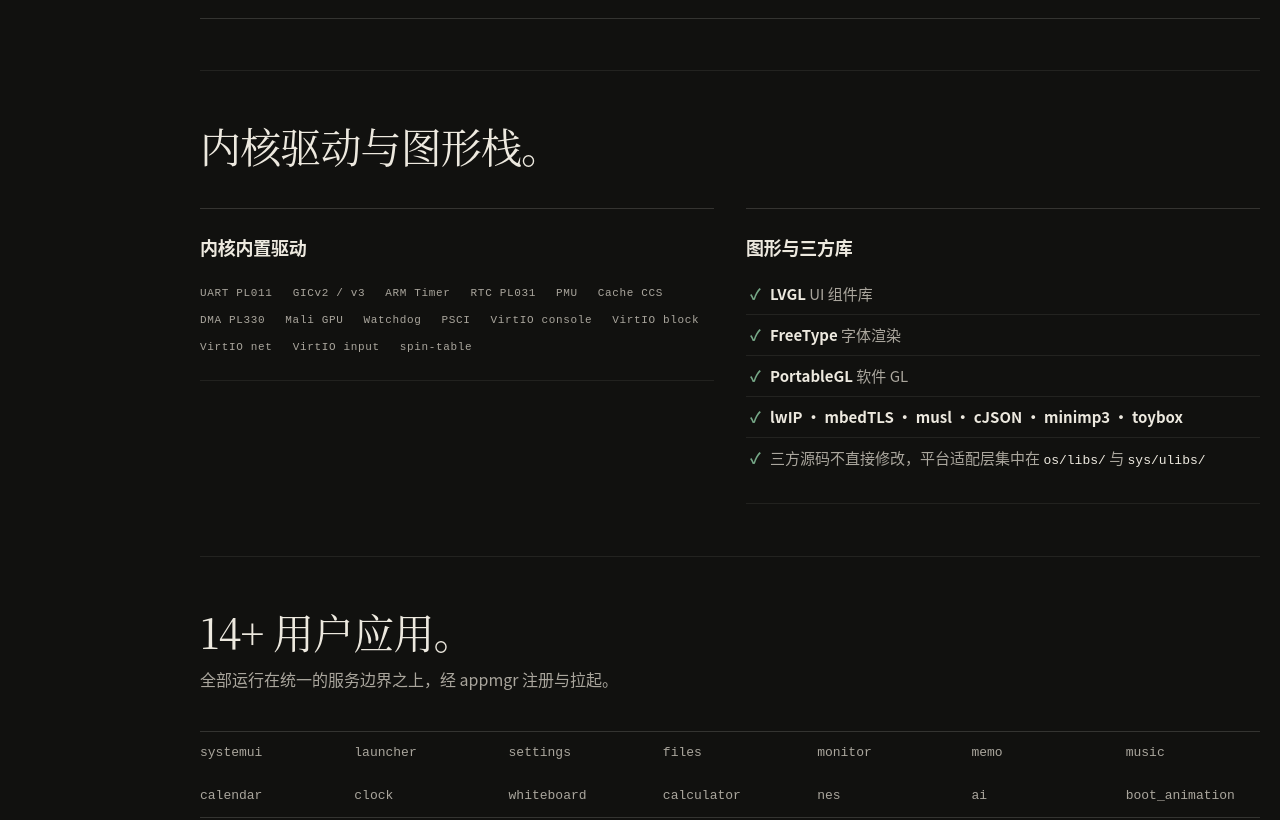
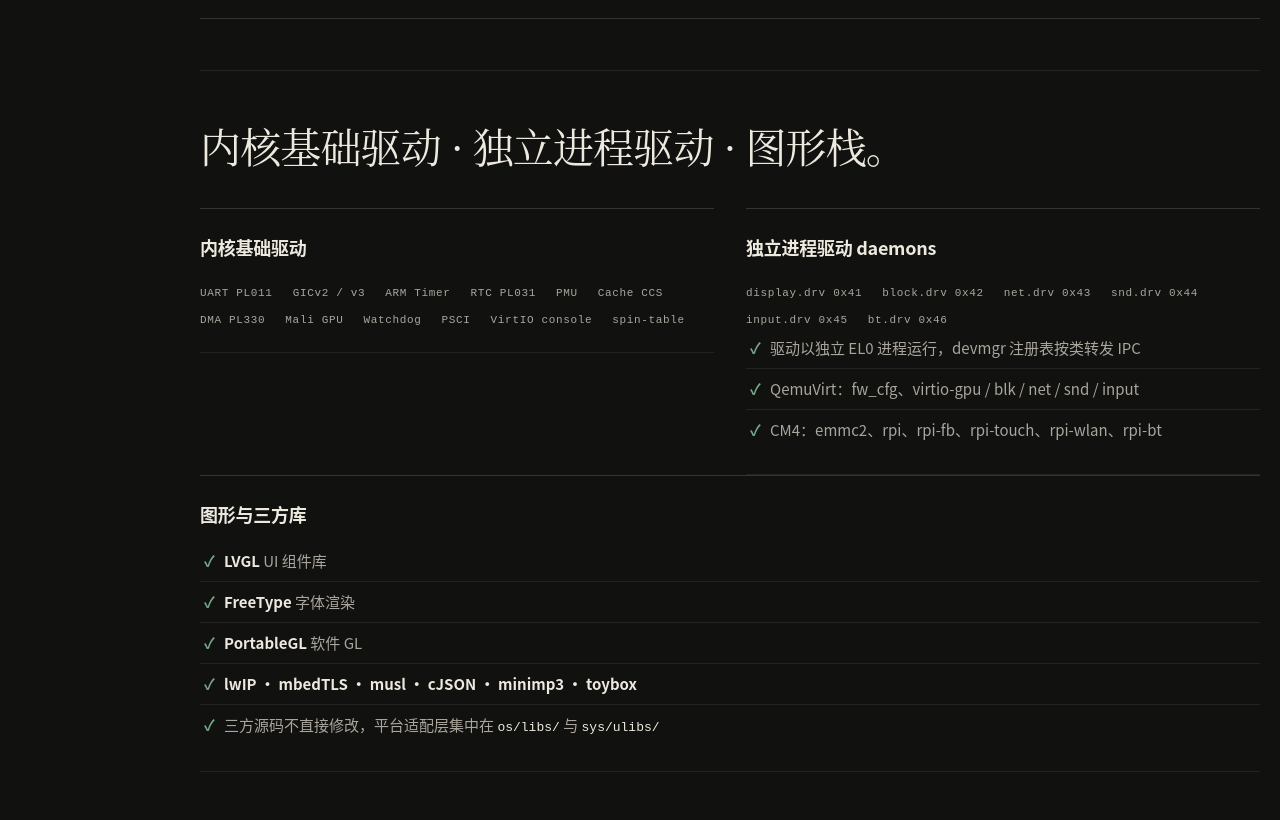
Before and after one commit to OpenTranquil/opentranquil.github.io, a plain HTML site: page features.html in a window 1280 px wide. Shown: the part 2760-3580 px from the top of the page. Drawn offline with Linux system fonts and the light colour scheme.

Commit message:
feat(web): features — driver-daemon section, devmgr registry card
Co-Authored-By: Claude <noreply@anthropic.com>

```diff
--- a/features.html
+++ b/features.html
@@ -104,7 +104,7 @@
       <h2>独立框架服务。</h2>
     </div>
     <div class="grid c3 feature-ledger">
-      <div class="card"><span class="tag">devmgr</span><h3>设备管理</h3><p>设备驱动框架与外设管理。</p></div>
+      <div class="card"><span class="tag">devmgr</span><h3>设备管理</h3><p>驱动 daemon 注册表、按类 IPC 转发与外设管理。</p></div>
       <div class="card"><span class="tag">fsmgr</span><h3>文件系统</h3><p>VFS 抽象：rootfs、ext2、FAT32、procfs、sysfs。</p></div>
       <div class="card"><span class="tag">netmgr</span><h3>网络协议栈</h3><p>lwIP TCP/IP；mbedTLS 支持 HTTPS 场景。</p></div>
       <div class="card"><span class="tag">windowmgr</span><h3>窗口合成</h3><p>窗口合成器与 surface 管理，800×480 系统画布。</p></div>
@@ -121,29 +121,40 @@
 
   <section class="sec">
     <div class="sec-head">
-      <h2>内核驱动与图形栈。</h2>
+      <h2>内核基础驱动 · 独立进程驱动 · 图形栈。</h2>
     </div>
     <div class="split">
       <div class="card">
-        <h3 class="mb-3">内核内置驱动</h3>
+        <h3 class="mb-3">内核基础驱动</h3>
         <div class="badges">
           <span class="badge">UART PL011</span><span class="badge">GICv2 / v3</span><span class="badge">ARM Timer</span>
           <span class="badge">RTC PL031</span><span class="badge">PMU</span><span class="badge">Cache CCS</span>
           <span class="badge">DMA PL330</span><span class="badge">Mali GPU</span><span class="badge">Watchdog</span>
-          <span class="badge">PSCI</span><span class="badge">VirtIO console</span><span class="badge">VirtIO block</span>
-          <span class="badge">VirtIO net</span><span class="badge">VirtIO input</span><span class="badge">spin-table</span>
+          <span class="badge">PSCI</span><span class="badge">VirtIO console</span><span class="badge">spin-table</span>
         </div>
       </div>
       <div class="card">
-        <h3 class="mb-3">图形与三方库</h3>
+        <h3 class="mb-3">独立进程驱动 daemons</h3>
+        <div class="badges">
+          <span class="badge">display.drv 0x41</span><span class="badge">block.drv 0x42</span><span class="badge">net.drv 0x43</span>
+          <span class="badge">snd.drv 0x44</span><span class="badge">input.drv 0x45</span><span class="badge">bt.drv 0x46</span>
+        </div>
         <ul class="ck">
-          <li><b>LVGL</b> UI 组件库</li>
-          <li><b>FreeType</b> 字体渲染</li>
-          <li><b>PortableGL</b> 软件 GL</li>
-          <li><b>lwIP · mbedTLS · musl · cJSON · minimp3 · toybox</b></li>
-          <li>三方源码不直接修改，平台适配层集中在 <code>os/libs/</code> 与 <code>sys/ulibs/</code></li>
+          <li>驱动以独立 EL0 进程运行，devmgr 注册表按类转发 IPC</li>
+          <li>QemuVirt：fw_cfg、virtio-gpu / blk / net / snd / input</li>
+          <li>CM4：emmc2、rpi、rpi-fb、rpi-touch、rpi-wlan、rpi-bt</li>
         </ul>
       </div>
+    </div>
+    <div class="card">
+      <h3 class="mb-3">图形与三方库</h3>
+      <ul class="ck">
+        <li><b>LVGL</b> UI 组件库</li>
+        <li><b>FreeType</b> 字体渲染</li>
+        <li><b>PortableGL</b> 软件 GL</li>
+        <li><b>lwIP · mbedTLS · musl · cJSON · minimp3 · toybox</b></li>
+        <li>三方源码不直接修改，平台适配层集中在 <code>os/libs/</code> 与 <code>sys/ulibs/</code></li>
+      </ul>
     </div>
   </section>
 
```
